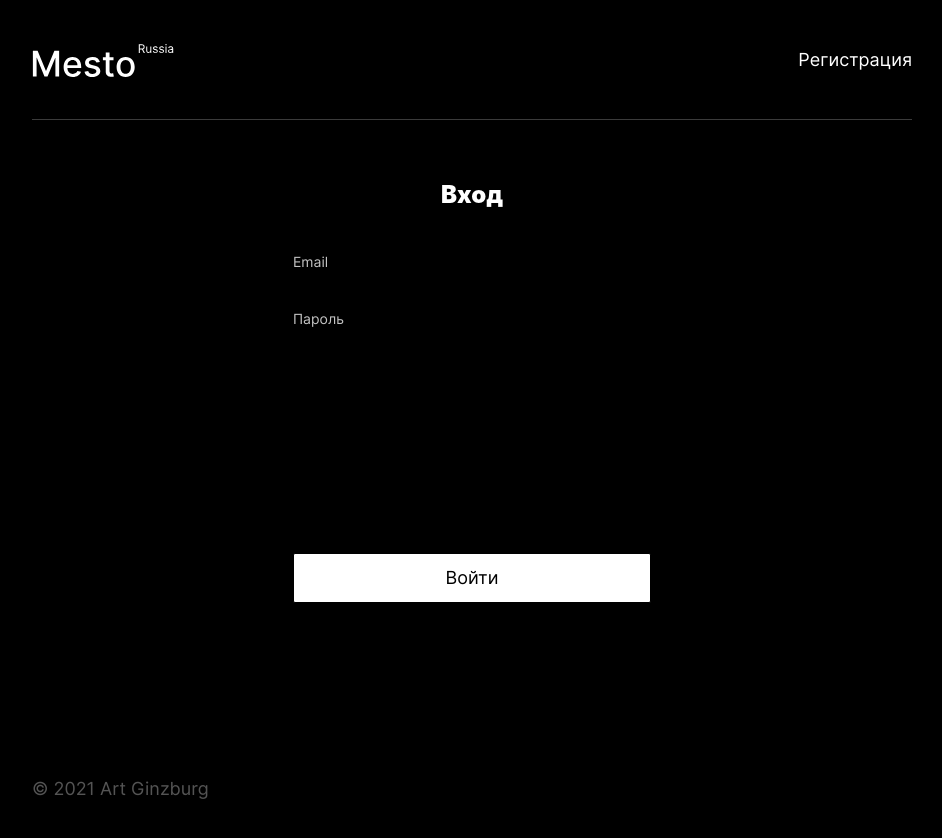
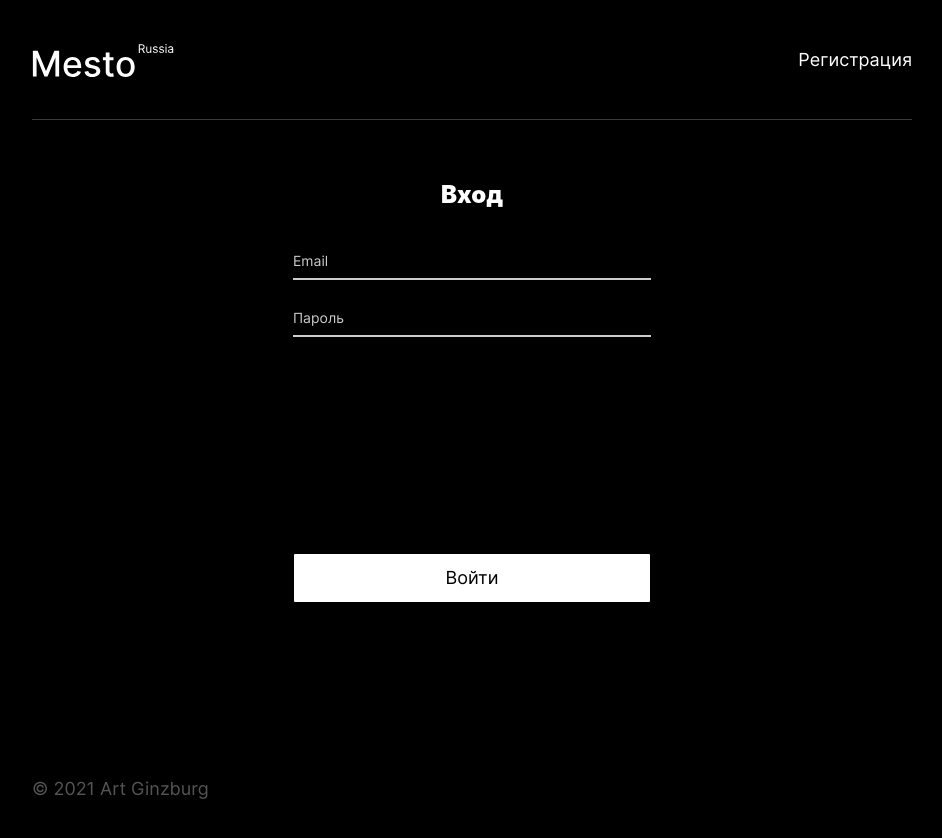
Before and after one commit to artginzburg/react-mesto-auth, a React (Create React App) app: page /login in a window 1280 px wide. Shown: the top 838 px of the page, without its empty margins (168-1110 px from the left). Built offline with nearby package versions, Linux system fonts and the light colour scheme; no server answers; a web font is replaced by a local one.

Commit message:
create form__input_theme_dark

```diff
--- /dev/null
+++ b/src/blocks/form/__input/_theme/form__input_theme_dark.css
@@ -0,0 +1,31 @@
+.form__input_theme_dark {
+  color: #fff;
+
+  border-bottom: 2px solid #ccc;
+}
+
+.form__input_theme_dark::placeholder {
+  color: #ccc;
+}
+
+.form__input_theme_dark::-webkit-credentials-auto-fill-button {
+  background-color: #eee;
+  transform: scale(1.2);
+  transition-duration: .15s;
+}
+
+.form__input_theme_dark::-webkit-credentials-auto-fill-button:hover {
+  opacity: .7;
+}
+
+.form__input_theme_dark::-webkit-credentials-auto-fill-button:active {
+  transform: scale(.9);
+}
+
+.form__input_theme_dark:-webkit-autofill,
+.form__input_theme_dark:-webkit-autofill:hover,
+.form__input_theme_dark:-webkit-autofill:focus {
+  -webkit-text-fill-color: #fff;
+  border-color: #0ff;
+  -webkit-box-shadow: 0 0 0px 1000px #000 inset;
+}
--- a/src/blocks/form/__input/form__input.css
+++ b/src/blocks/form/__input/form__input.css
@@ -26,6 +26,12 @@
   user-select: none;
 }
 
-/* .form__input::-webkit-credentials-auto-fill-button {
-  background-color: #fff;
-} */
+.form__input:-webkit-autofill,
+.form__input:-webkit-autofill:hover,
+.form__input:-webkit-autofill:focus {
+  transition: background-color 5000s ease-in-out 0s;
+
+  -webkit-text-fill-color: #000;
+  border-color: #bb1f1f;
+  -webkit-box-shadow: 0 0 0px 1000px #fff inset;
+}
--- a/src/components/FormInput.jsx
+++ b/src/components/FormInput.jsx
@@ -40,7 +40,11 @@ const PopupInput = forwardRef((props, forwardedRef) => {
 
   return (
     <>
-      <input {...inputProps} className="form__input" {...finalProps} />
+      <input
+        {...inputProps}
+        className={`form__input${inputProps.className ? ` ${inputProps.className}` : ''}`}
+        {...finalProps}
+      />
       <p className="form__error" id={`${props.id}-error`} />
     </>
   );
--- a/src/components/LoginOrRegister.jsx
+++ b/src/components/LoginOrRegister.jsx
@@ -3,6 +3,12 @@ import { withRouter } from 'react-router-dom';
 
 import Form from './Form';
 import FormInput from './FormInput';
+
+const propsForInputs = {
+  autoCorrect: 'off',
+  spellCheck: false,
+  className: 'form__input_theme_dark',
+};
 
 const LoginOrRegister = memo(props => {
   const [email, setEmail] = props.states.email;
@@ -22,25 +28,23 @@ const LoginOrRegister = memo(props => {
 
       <Form onSubmit={props.onSubmit} className="form">
         <FormInput
+          {...propsForInputs}
           autoFocus
           id="email"
           name="email"
           type="email"
           placeholder="Email"
           autoComplete="email"
-          autoCorrect="off"
-          spellCheck="false"
           value={email}
           onChange={handleEmailChange}
         />
         <FormInput
+          {...propsForInputs}
           id={props.passwordAutocomplete}
           name="password"
           type="password"
           placeholder="Пароль"
           autoComplete={props.passwordAutocomplete}
-          autoCorrect="off"
-          spellCheck="false"
           value={password}
           onChange={handlePasswordChange}
         />
--- a/src/index.css
+++ b/src/index.css
@@ -21,6 +21,7 @@
 
 @import url(./blocks/form/form.css);
 @import url(./blocks/form/__input/form__input.css);
+@import url(./blocks/form/__input/_theme/form__input_theme_dark.css);
 @import url(./blocks/form/__input/_type/form__input_type_error.css);
 @import url(./blocks/form/__error/form__error.css);
 @import url(./blocks/form/__error/_visible/form__error_visible.css);
```
